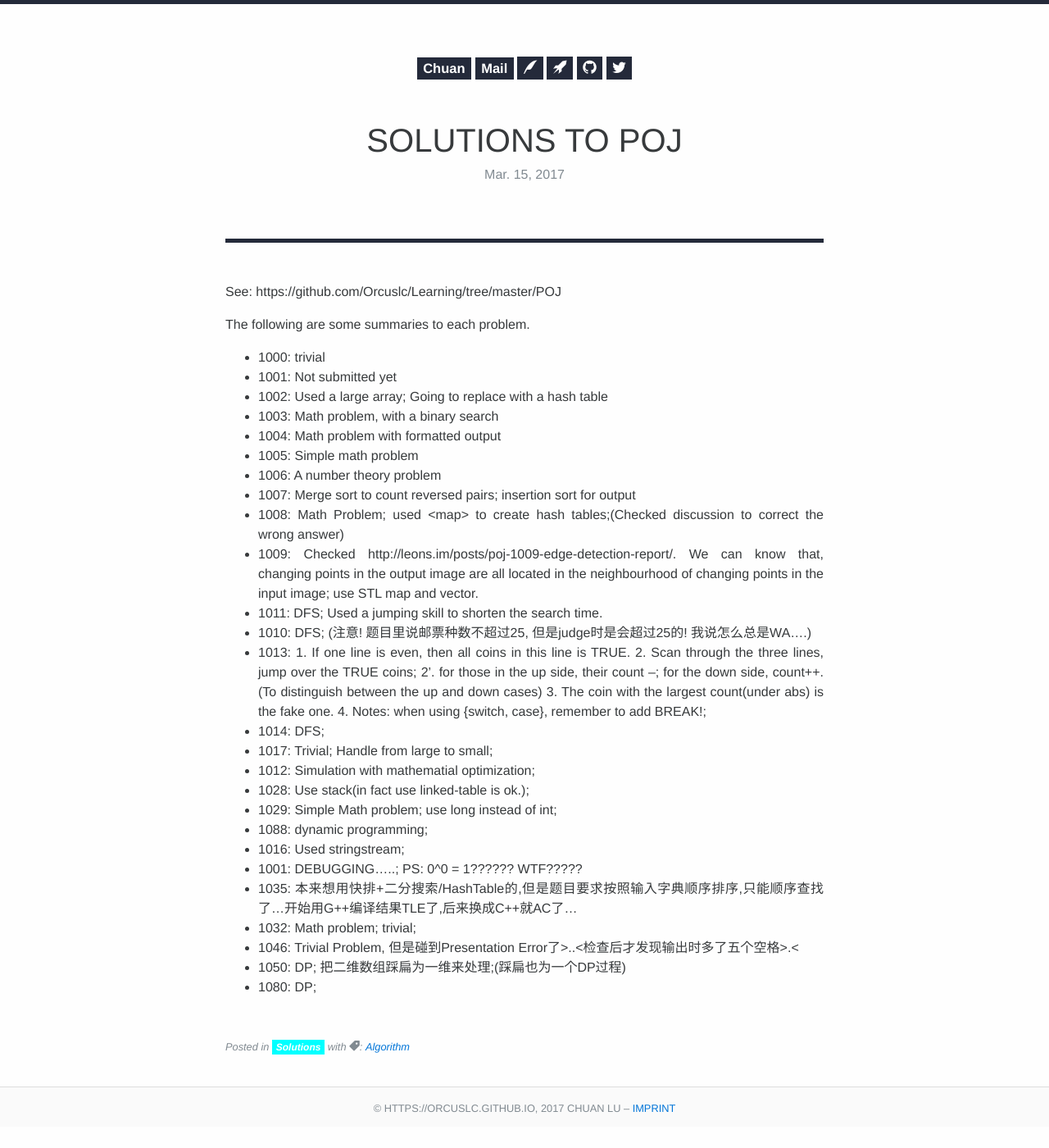
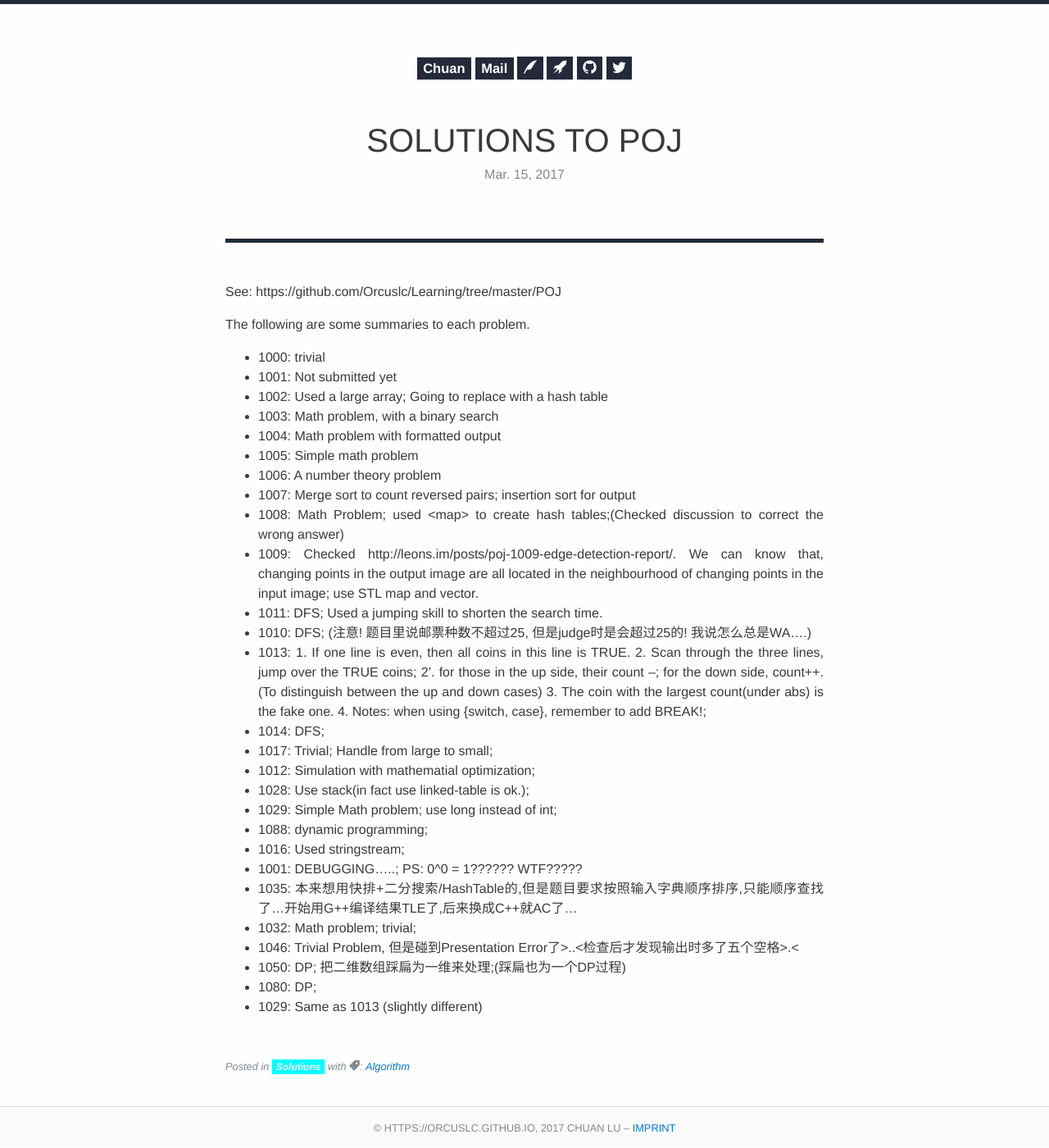
Before and after one commit to Orcuslc/blog.io, a Jekyll site: the page built from _posts/2017-03-15-Solutions-to-POJ.md, in a window 1280 px wide. Shown: the whole page at 82% size. Built offline with Jekyll 4.4.1, drawn with Linux system fonts in a browser that asks for light colours; some web fonts are replaced; before the commit the page ends 1376 px from its top, so only the background shows below that.

Commit message:
add poj 1029

```diff
--- a/_posts/2017-03-15-Solutions-to-POJ.md
+++ b/_posts/2017-03-15-Solutions-to-POJ.md
@@ -39,3 +39,4 @@ The following are some summaries to each problem.
 -  1046: Trivial Problem, 但是碰到Presentation Error了>..<检查后才发现输出时多了五个空格>.<
 -  1050: DP; 把二维数组踩扁为一维来处理;(踩扁也为一个DP过程)
 -  1080: DP;
+-  1029: Same as 1013 (slightly different)
```
